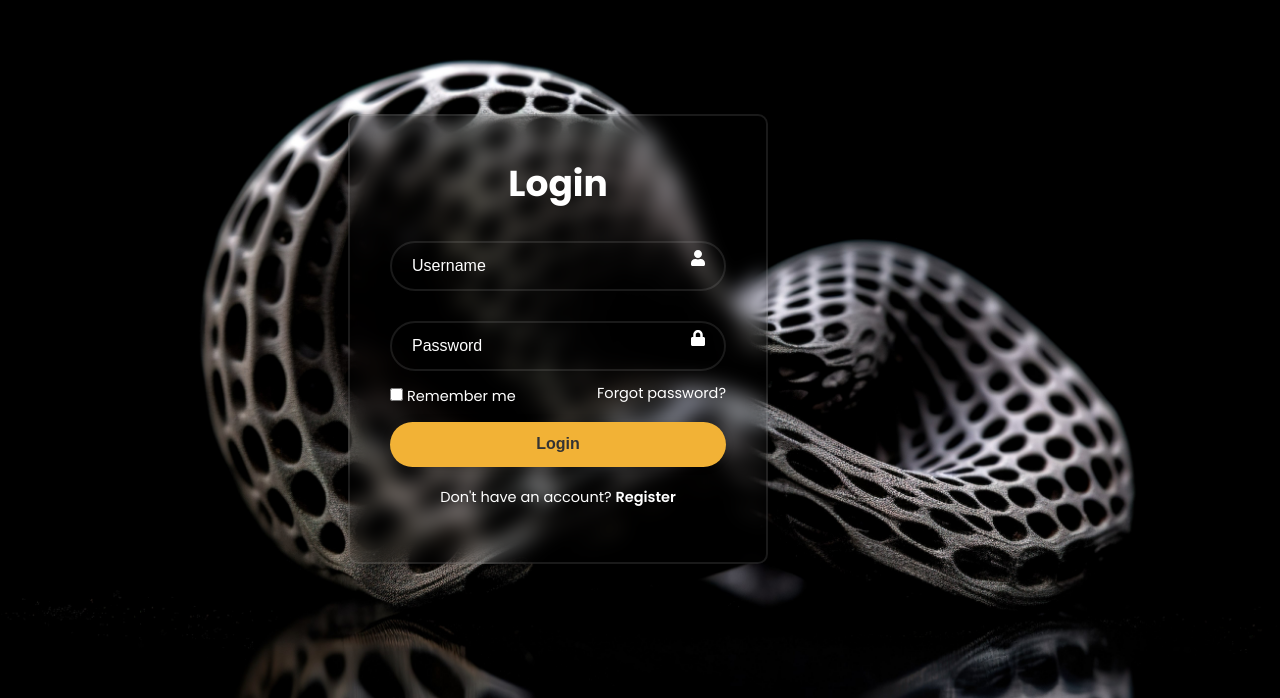
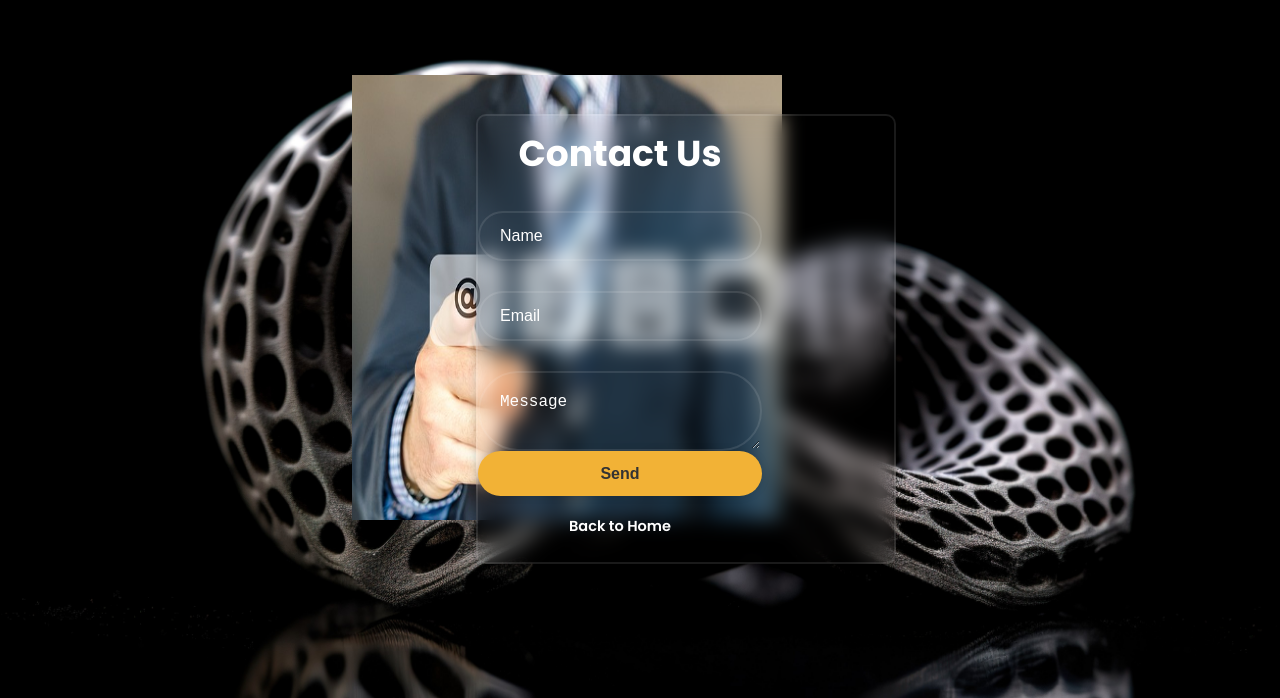
Before and after one commit to kavinda44/3d-printer-web-site, a React (Create React App) app in the folder client/: page / in a window 1280 px wide. Shown: the part 102-800 px from the top of the page. Built offline with nearby package versions, Linux system fonts and the light colour scheme; no server answers.

Commit message:
contact final change

```diff
--- a/client/src/App.js
+++ b/client/src/App.js
@@ -5,6 +5,7 @@ import MainHome from './Components/LoginRegister/MainHome';
 import RegisterPage from './Components/LoginRegister/RegisterPage';
 import { createContext, useState, useEffect} from 'react';
 import Contact from './Components/Pages/ContactPage/Contact';
+
 
 
 export const Context = createContext();
@@ -49,7 +50,7 @@ function App() {
           <Route path='/' element={<LoginRegister/>}/>
         )} */}
           <Route path='/home' element={Authenticated ? <MainHome /> : <Navigate to="/" />}/>
-          <Route path='/' element={<LoginRegister/>}/>
+          <Route path='/' element={<Contact/>}/>
           <Route path='/register' element={<RegisterPage/>}/>
         </Routes>
         </Context.Provider>
--- a/client/src/Components/Pages/ContactPage/Contact.css
+++ b/client/src/Components/Pages/ContactPage/Contact.css
@@ -175,7 +175,8 @@
     width: 430px;
     height: 445px;
     margin-left: 27.5%;
-  margin-top: 272px;
+    margin-top: 13.8%;
+
   /* opacity: 90%; */
 
 
```
